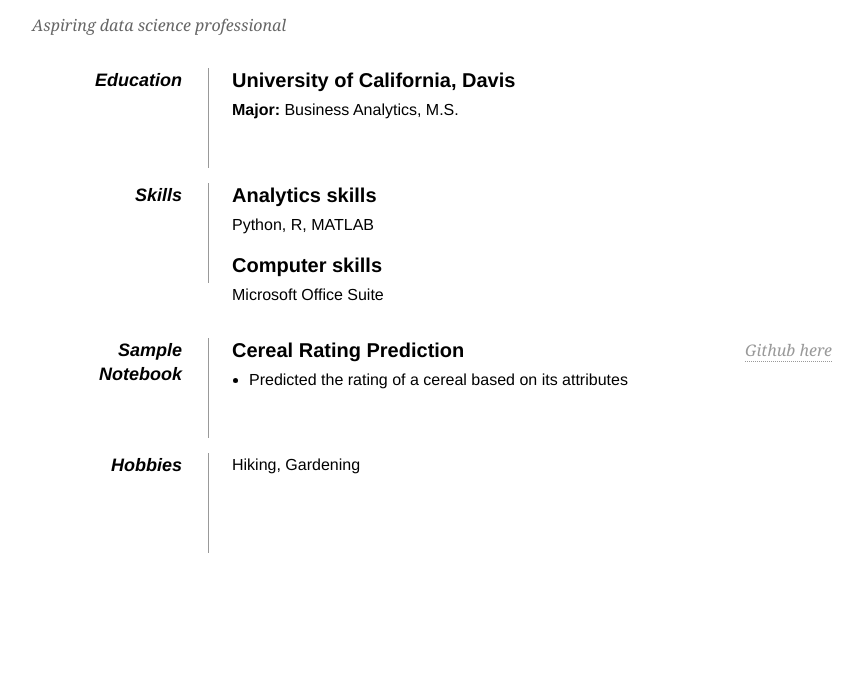
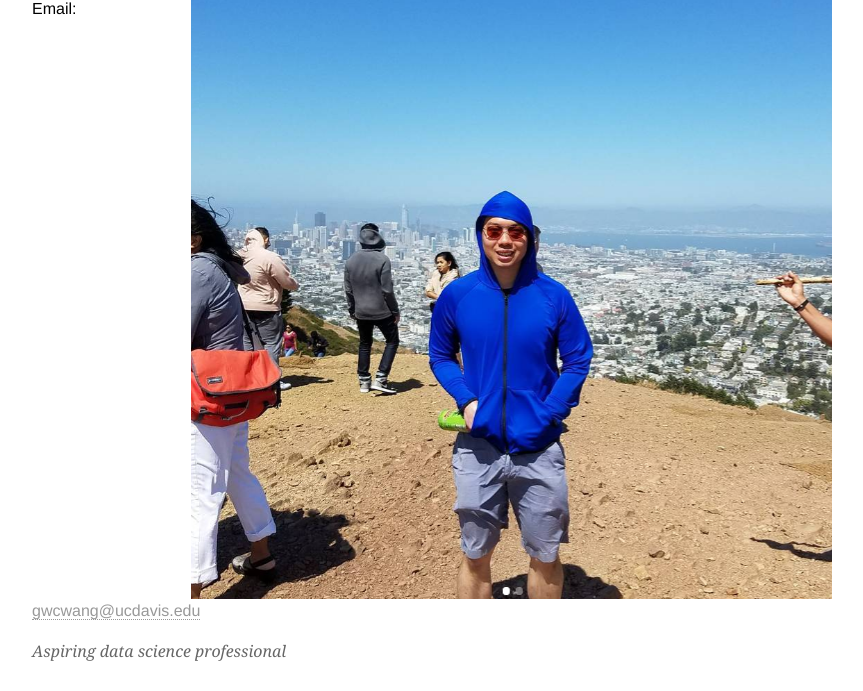
Before and after one commit to gwcwang/gwcwang.github.io, a plain HTML site: page index.html in a window 1280 px wide. Shown: the part 148-839 px from the top of the page, without its empty margins (208-1071 px from the left). Before the commit the page ends 800 px from the top, so only its background shows below. Drawn offline with Linux system fonts and the light colour scheme.

Commit message:
Update index.html

```diff
--- a/index.html
+++ b/index.html
@@ -33,7 +33,7 @@
 
     <div id="page-wrap">
 
-        <img src="images/cthulu.png" alt="Photo" id="pic" />
+        <img src="Screenshot 2017-07-12 at 6.28.29 PM.png" alt="Photo" id="pic" />
 
         <div id="contact-info" class="vcard">
 
```
